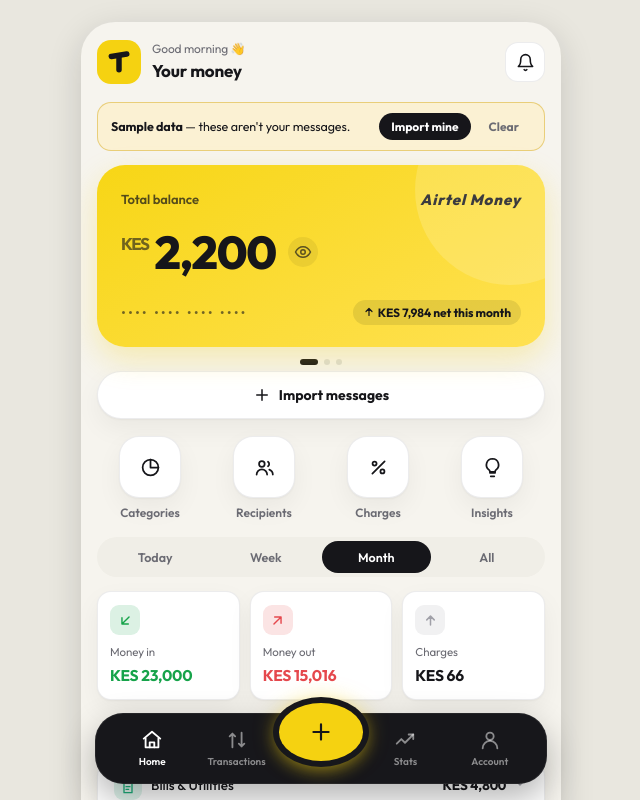
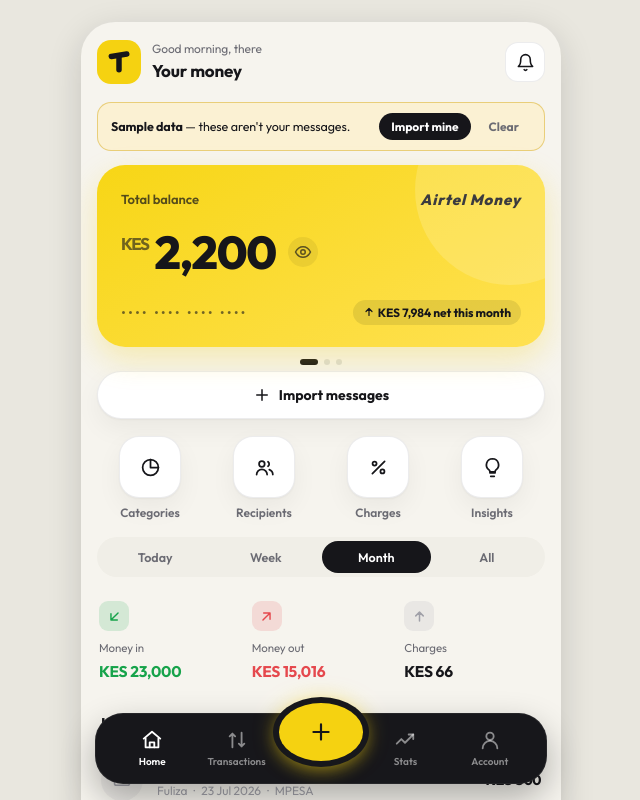
Before and after one commit to johnodondijr/Trak, a React (Vite) app: page / in a window 1280 px wide. Both pictures are taken after a click on the button "Explore with sample data". Shown: the top 800 px of the page, without its empty margins (319-959 px from the left). Built offline with nearby package versions, Linux system fonts and the light colour scheme.

Commit message:
Flatten home screen transaction layout

```diff
--- a/src/App.tsx
+++ b/src/App.tsx
@@ -111,6 +111,9 @@ export default function App() {
   // Memoized so switching to the Trends tab doesn't recompute on every render.
   const allCategories = useMemo(() => byCategory(transactions), [transactions]);
   const allRecipients = useMemo(() => topCounterparties(transactions, 6), [transactions]);
+  const displayName = useMemo(() => loggedInName(), []);
+  const headerTitle =
+    tab === "more" ? "Account" : tab === "trends" ? "Statistics" : tab === "activity" ? "Transactions" : "Your money";
 
   function revealImported(merged: Transaction[]) {
     const monthStart = new Date(now.getFullYear(), now.getMonth(), 1).getTime();
@@ -166,8 +169,8 @@ export default function App() {
               <TrakMark size={26} />
             </div>
             <div>
-              <small>{greeting(now)} 👋</small>
-              <h1>{tab === "more" ? "Account" : tab === "trends" ? "Statistics" : tab === "activity" ? "Transactions" : "Your money"}</h1>
+              <small>{greeting(now)}, {displayName}</small>
+              <h1>{headerTitle}</h1>
             </div>
           </div>
           <div className="header-actions">
@@ -278,36 +281,24 @@ export default function App() {
                   </div>
                 </div>
 
-                <section className="section">
+                <RecentPreview
+                  transactions={transactions}
+                  onSeeAll={() => seeAllInActivity({})}
+                  onOpenTxn={setDetailTxn}
+                />
+
+                <section className="section flat-section">
                   <div className="section-head">
                     <h2>Spending by category</h2>
                     <span className="sub">{RANGE_PHRASE[range]}</span>
                   </div>
-                  <div className="card">
                   <CategoryBreakdown
                     data={categories}
                     transactions={inRange}
                     onOpenTxn={setDetailTxn}
                     onSeeAll={(c) => seeAllInActivity({ category: c })}
                   />
-                  </div>
                 </section>
-
-                <section className="section">
-                  <div className="section-head">
-                    <h2>Insights</h2>
-                    <button className="link" onClick={() => setFocus("insights")}>
-                      See all
-                    </button>
-                  </div>
-                  <InsightsPanel insights={tips} />
-                </section>
-
-                <RecentPreview
-                  transactions={transactions}
-                  onSeeAll={() => seeAllInActivity({})}
-                  onOpenTxn={setDetailTxn}
-                />
               </>
             )}
 
@@ -365,7 +356,7 @@ export default function App() {
                   <div className="section-head">
                     <h2>All-time categories</h2>
                   </div>
-                  <div className="card">
+                  <div className="flat-panel">
                     <CategoryBreakdown
                       data={allCategories}
                       transactions={transactions}
@@ -534,7 +525,7 @@ function FocusView({
           <div className="section-head" style={{ marginTop: 18 }}>
             <h2>All categories</h2>
           </div>
-          <div className="card">
+          <div className="flat-panel">
             <CategoryBreakdown
               data={allCategories}
               transactions={transactions}
@@ -588,7 +579,7 @@ function ChargesView({
       <div className="section-head">
         <h2>Charged transactions</h2>
       </div>
-      <div className="card" style={{ padding: "4px 12px" }}>
+      <div className="flat-panel">
         {withFees.length === 0 ? (
           <div className="tx-empty">No transaction charges yet.</div>
         ) : (
@@ -719,7 +710,7 @@ function Mini({
     <div className="mini">
       <span
         className="mini-chip"
-        style={{ color, background: `color-mix(in srgb, ${color} 15%, var(--surface-1))` }}
+        style={{ color, background: `color-mix(in srgb, ${color} 15%, var(--screen))` }}
       >
         {icon}
       </span>
@@ -748,11 +739,20 @@ function RecentPreview({
           See all
         </button>
       </div>
-      <div className="card" style={{ paddingTop: 4, paddingBottom: 4 }}>
+      <div className="flat-panel">
         <TransactionList transactions={recent} compact onOpenTxn={onOpenTxn} />
       </div>
     </section>
   );
+}
+
+function loggedInName(): string {
+  const keys = ["trak.displayName", "trak.userName", "trak.user.name"];
+  for (const key of keys) {
+    const value = localStorage.getItem(key)?.trim();
+    if (value) return value.split(/\s+/)[0];
+  }
+  return "there";
 }
 
 function filterByRange(txns: Transaction[], range: Range, now: Date): Transaction[] {
--- a/src/components/CategoryBreakdown.tsx
+++ b/src/components/CategoryBreakdown.tsx
@@ -53,7 +53,7 @@ export function CategoryBreakdown({
                   className="cat-chip"
                   style={{
                     color: categoryColor(row.category),
-                    background: `color-mix(in srgb, ${categoryColor(row.category)} 14%, var(--surface-1))`,
+                    background: `color-mix(in srgb, ${categoryColor(row.category)} 14%, var(--screen))`,
                   }}
                 >
                   <CategoryGlyph category={row.category} size={16} />
--- a/src/components/StatsScreen.tsx
+++ b/src/components/StatsScreen.tsx
@@ -88,7 +88,7 @@ export function StatsScreen({
       <div className="section-head" style={{ marginTop: 20 }}>
         <h2>Recent {isIncome ? "income" : "spending"}</h2>
       </div>
-      <div className="card" style={{ padding: "4px 12px" }}>
+      <div className="flat-panel">
         {recent.length === 0 ? (
           <div className="tx-empty">Nothing here yet.</div>
         ) : (
--- a/src/components/TransactionList.tsx
+++ b/src/components/TransactionList.tsx
@@ -107,7 +107,7 @@ export function TransactionList({
         groups.map(([label, items]) => (
           <div className="day-group" key={label}>
             <div className="day-label">{label}</div>
-            <div className="card" style={{ padding: "4px 12px" }}>
+            <div className="flat-panel">
               {items.map((t) => (
                 <TxnRow key={t.ref || t.raw} txn={t} onClick={onOpenTxn} />
               ))}
--- a/src/components/TxnRow.tsx
+++ b/src/components/TxnRow.tsx
@@ -32,7 +32,7 @@ export function TxnRow({
     <>
       <span
         className="tx-arrow"
-        style={{ color, background: `color-mix(in srgb, ${color} 13%, var(--surface-1))` }}
+        style={{ color, background: `color-mix(in srgb, ${color} 13%, var(--screen))` }}
         aria-hidden
       >
         {isIncome ? (
--- a/src/styles.css
+++ b/src/styles.css
@@ -548,6 +548,16 @@ button {
   padding: 16px;
   box-shadow: var(--shadow-card);
 }
+.flat-section {
+  padding: 0 2px;
+}
+.flat-panel {
+  background: transparent;
+  border: 0;
+  border-radius: 0;
+  padding: 0;
+  box-shadow: none;
+}
 
 /* ---- Period segmented control ---- */
 .segmented {
@@ -581,11 +591,11 @@ button {
   margin-top: 14px;
 }
 .mini {
-  background: var(--surface-1);
-  border: 1px solid var(--border);
-  border-radius: var(--radius-sm);
-  padding: 13px 12px;
-  box-shadow: var(--shadow-card);
+  background: transparent;
+  border: 0;
+  border-radius: 0;
+  padding: 10px 2px;
+  box-shadow: none;
 }
 .mini-chip {
   width: 30px;
@@ -633,7 +643,7 @@ button {
 .barlist {
   display: flex;
   flex-direction: column;
-  gap: 15px;
+  gap: 18px;
 }
 .barrow {
   display: grid;
@@ -664,8 +674,8 @@ button {
 }
 .barrow .bartrack {
   grid-column: 1 / -1;
-  height: 8px;
-  background: var(--surface-2);
+  height: 7px;
+  background: color-mix(in srgb, var(--text-primary) 7%, transparent);
   border-radius: 999px;
   overflow: hidden;
 }
@@ -682,20 +692,20 @@ button {
 
 /* ---- Transactions (avatar rows, date groups) ---- */
 .day-group + .day-group {
-  margin-top: 6px;
+  margin-top: 14px;
 }
 .day-label {
   font-size: 12.5px;
   font-weight: 700;
   color: var(--muted);
-  margin: 16px 4px 4px;
+  margin: 16px 4px 6px;
 }
 .tx {
   display: grid;
   grid-template-columns: 44px 1fr auto;
   gap: 12px;
   align-items: center;
-  padding: 11px 4px;
+  padding: 12px 4px;
 }
 .avatar,
 .tx-arrow {
@@ -706,8 +716,8 @@ button {
   line-height: 1;
 }
 .tx-arrow {
-  width: 44px;
-  height: 44px;
+  width: 42px;
+  height: 42px;
 }
 
 /* chevron on expandable summary rows */
@@ -786,7 +796,7 @@ button {
 }
 .stats-toggle {
   display: flex;
-  background: var(--surface-2);
+  background: color-mix(in srgb, var(--text-primary) 7%, transparent);
   border-radius: 999px;
   padding: 4px;
   gap: 2px;
@@ -1449,7 +1459,7 @@ button {
 }
 .tx-btn:hover,
 .tx-btn:focus-visible {
-  background: var(--surface-2);
+  background: color-mix(in srgb, var(--text-primary) 5%, transparent);
   outline: none;
 }
 
@@ -1480,14 +1490,14 @@ button {
   transform: rotate(180deg);
 }
 .drill-body {
-  margin: 4px 0 2px;
-  padding: 2px 0 6px;
+  margin: 7px 0 0;
+  padding: 3px 0 2px 54px;
   border-top: 1px dashed var(--grid);
 }
 .see-all {
   width: 100%;
   border: none;
-  background: var(--surface-2);
+  background: color-mix(in srgb, var(--text-primary) 6%, transparent);
   color: var(--accent);
   font-weight: 700;
   font-size: 12.5px;
```
Lines whose indentation alone changed are shown as unchanged.
